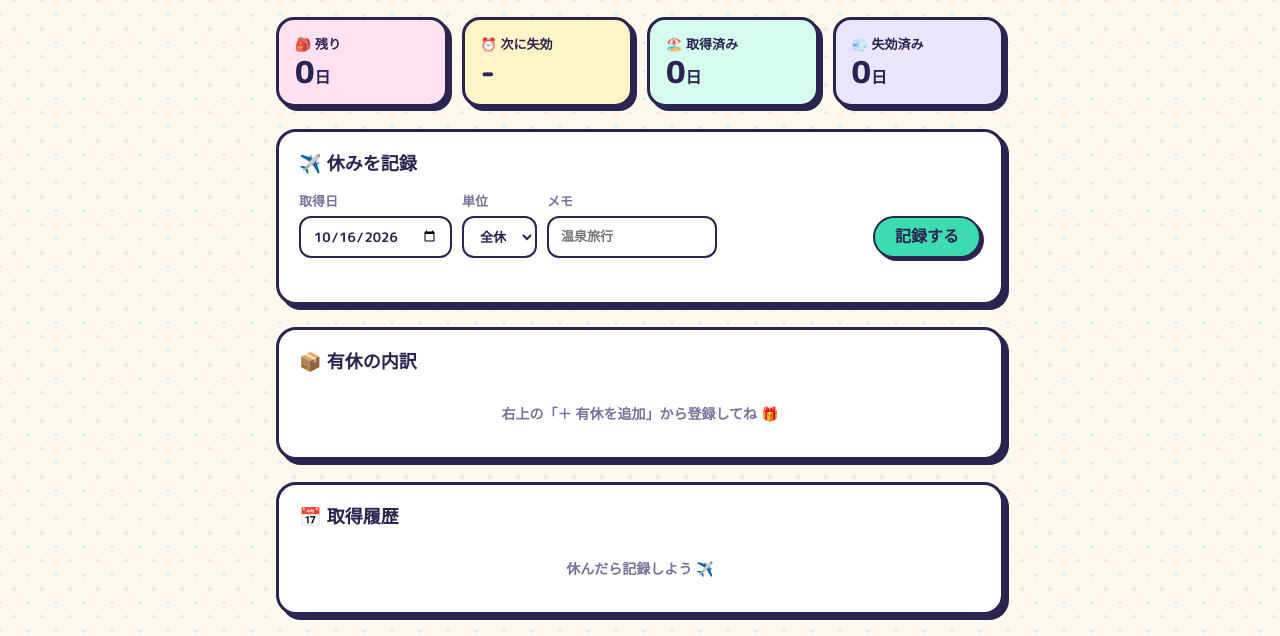
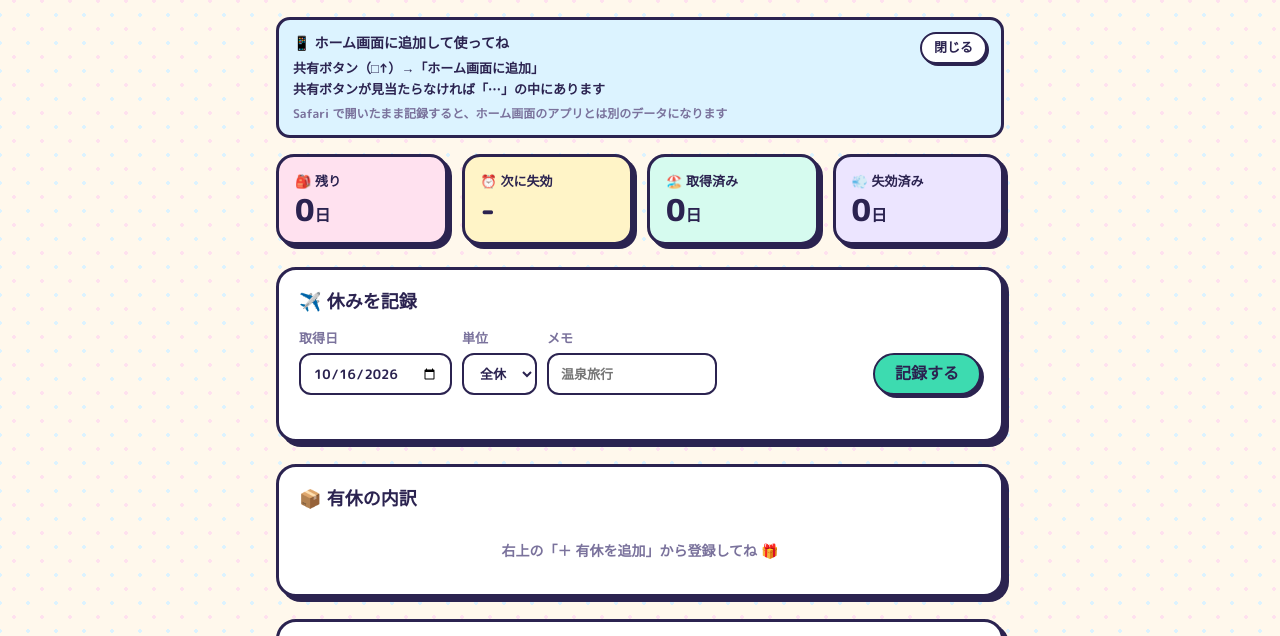
Before and after one commit to ytkhs/yukyu-watch, a plain HTML site: page index.html in a window 1280 px wide. Shown: the part 97-733 px from the top of the page. Drawn offline with Linux system fonts and the light colour scheme.

Commit message:
iOS のブラウザで開いたときに、ホーム画面への追加手順を案内する
iOS の Safari はページからホーム画面への追加を呼び出せないため、
ボタンではなく手順の案内にした。Safari で開いたまま記録すると
ホーム画面のアプリとデータが別々になり、気づかずに記録が分散する
おそれがあるので、その注意も添える。

Co-Authored-By: Claude Opus 5.5 <noreply@anthropic.com>

```diff
--- a/index.html
+++ b/index.html
@@ -60,6 +60,9 @@ dialog::backdrop{background:rgba(43,35,80,.35)}
 .dlg-actions{justify-content:flex-end;flex-wrap:nowrap;margin-top:8px}
 .dlg-actions button{padding:0 14px}
 .dlg-actions .b-danger{margin-right:auto;background:#fff;color:var(--red)}
+.install{display:flex;align-items:flex-start;gap:10px;margin-bottom:16px;padding:12px 14px;border:3px solid var(--line);border-radius:14px;background:var(--sky-l);font-weight:700;font-size:14px}
+.install .ml{font-size:12px;color:var(--sub);margin-top:4px}
+.install .del{flex-shrink:0}
 .warn{margin-bottom:16px;padding:12px 14px;border:3px solid var(--line);border-radius:14px;background:var(--yellow-l);font-weight:700;font-size:14px}
 .bar{flex:1;height:14px;background:var(--sky-l);border:2px solid var(--line);border-radius:999px;overflow:hidden;min-width:60px}
 .bar>div{height:100%;background:repeating-linear-gradient(45deg,var(--sky),var(--sky) 8px,#7fd6ff 8px,#7fd6ff 16px);border-right:2px solid var(--line)}
@@ -100,6 +103,13 @@ details.old[open] summary{margin-bottom:6px}
   <button id="gOpen" class="b-pink h-add">＋ 有休を追加</button>
 </header>
 
+<div class="install" id="install" hidden>
+  <div style="flex:1">📱 ホーム画面に追加して使ってね
+    <div style="font-size:13px;margin-top:4px">共有ボタン（□↑）→「ホーム画面に追加」<br>共有ボタンが見当たらなければ「…」の中にあります</div>
+    <div class="ml">Safari で開いたまま記録すると、ホーム画面のアプリとは別のデータになります</div>
+  </div>
+  <button class="del" id="installClose">閉じる</button>
+</div>
 <div id="warn"></div>
 
 <div class="grid">
@@ -187,6 +197,15 @@ const isHalf = v => typeof v === 'number' && v > 0 && Number.isInteger(v * 2);
 const isData = d => d && Array.isArray(d.grants) && Array.isArray(d.uses)
   && d.grants.every(x => isHalf(x.days) && isDate(x.start) && isDate(x.end) && x.start <= x.end)
   && d.uses.every(u => (u.days === 1 || u.days === 0.5) && isDate(u.date) && (u.memo === undefined || typeof u.memo === 'string'));
+
+// iOS はページからホーム画面への追加を呼び出せないので、手順を案内するだけにする
+const KI = K + '-install-closed';
+const isIOS = /iPhone|iPad|iPod/.test(navigator.userAgent) || (navigator.platform === 'MacIntel' && navigator.maxTouchPoints > 1);
+const standalone = navigator.standalone === true || matchMedia('(display-mode: standalone)').matches;
+let installClosed = false;
+try { installClosed = localStorage.getItem(KI) === '1'; } catch (e) {}
+$('install').hidden = !isIOS || standalone || installClosed;
+$('installClose').onclick = () => { $('install').hidden = true; try { localStorage.setItem(KI, '1'); } catch (e) {} };
 
 $('gStart').value = today; $('gEnd').value = addY(today, 2); $('uDate').value = today;
 
```
Also changed, not shown: 1 other file.
